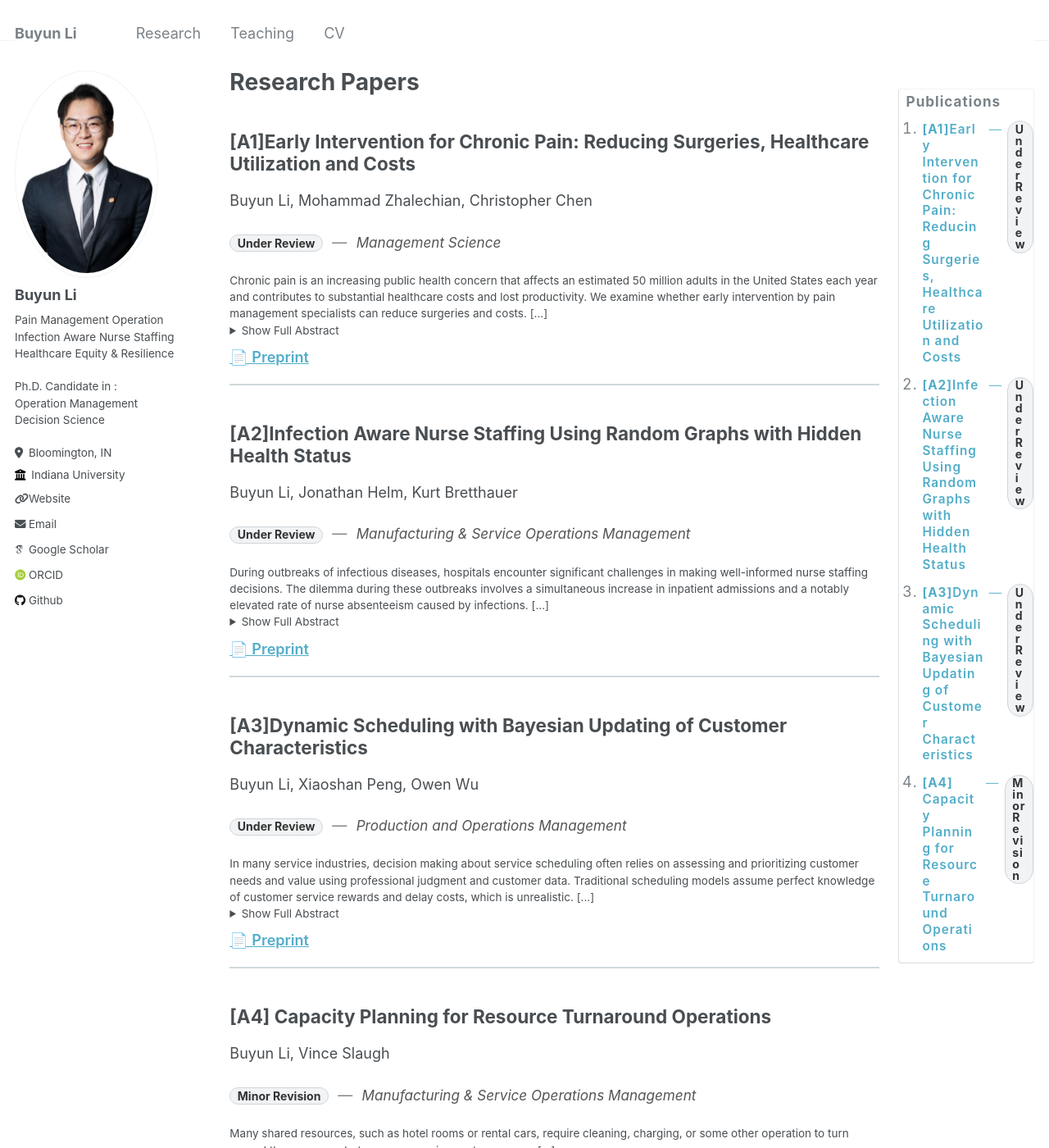
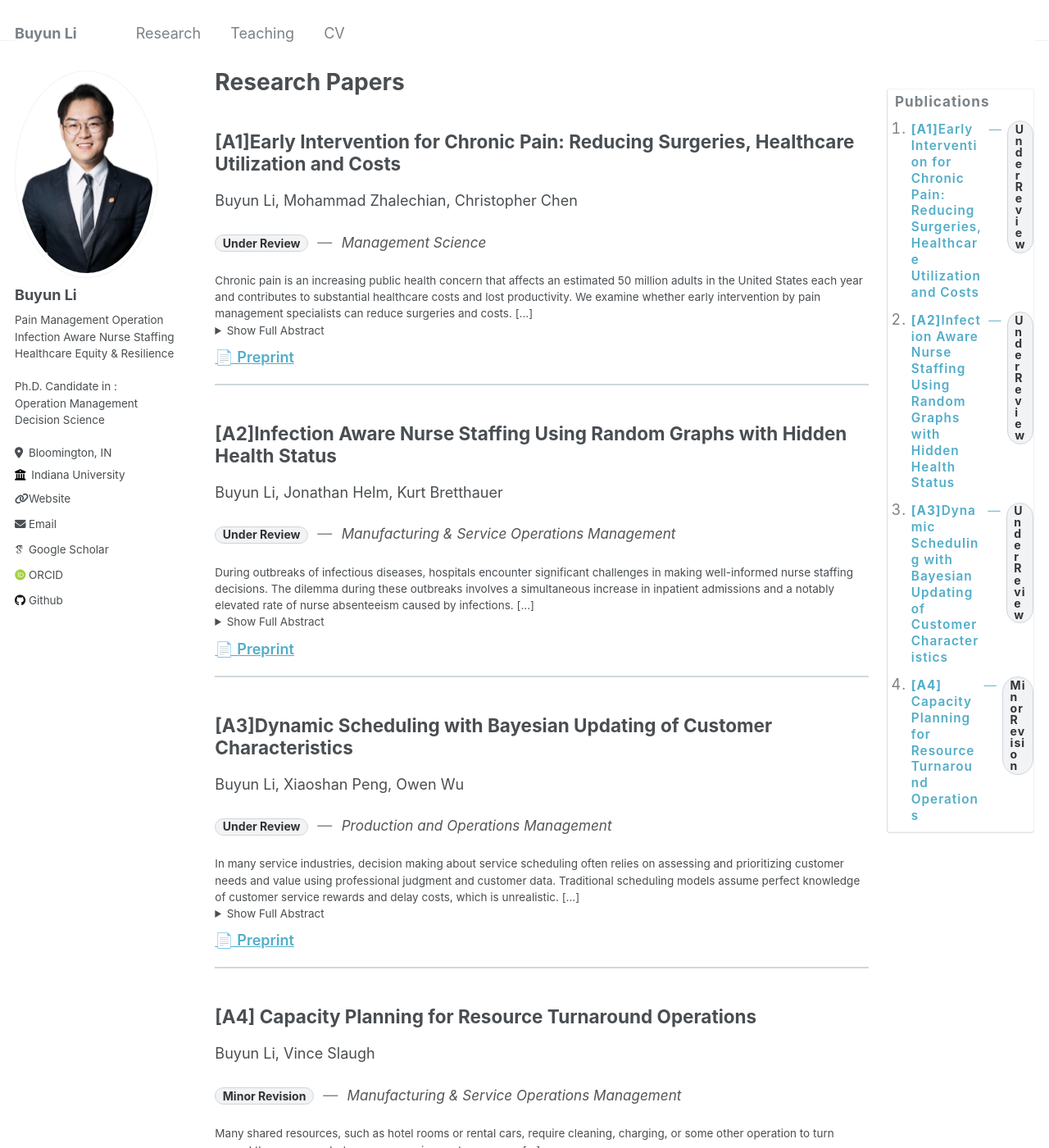
Before and after one commit to BuyunLi/BuyunLi.github.io, a Jekyll site: the page built from _pages/publications.md, in a window 1280 px wide and 1400 px high. Shown: the whole window at 82% size. Built offline with Jekyll 4.4.1, drawn with Linux system fonts in a browser that asks for light colours; some web fonts are replaced.

Commit message:
Update _custom.scss

```diff
--- a/_sass/_custom.scss
+++ b/_sass/_custom.scss
@@ -1,125 +1,113 @@
-/* =========================================================
-   FIX THEME FLOATS when using our grid layout
-   ========================================================= */
+/* ============================
+   FORCE a clean 3-column layout
+   ============================ */
+#main.with-toc {
+  /* win over any theme flex/floats */
+  display: grid !important;
+  grid-template-areas: "sidebar content toc";
+  /* ~15% | 70% | ~15% with sane min/max */
+  grid-template-columns:
+    clamp(140px, 15%, 200px)   /* sidebar */
+    minmax(0, 70%)             /* main content */
+    clamp(120px, 15%, 180px);  /* right TOC */
+  gap: 1.25rem;
+  align-items: start;
+  box-sizing: border-box;
+}
+
+/* Neutralize theme floats/widths INSIDE this page only */
 #main.with-toc > .sidebar,
-#main.with-toc > .archive {
+#main.with-toc > .archive,
+#main.with-toc > .toc--right {
   float: none !important;
   width: auto !important;
+  max-width: none !important;
   margin: 0 !important;
-  max-width: none !important;
+  min-width: 0;                /* allow shrinking in grid */
 }
 
-/* Some themes add extra max-widths inside content; neutralize them */
-#main.with-toc .page__content,
-#main.with-toc .archive__item,
-#main.with-toc .archive__content {
-  max-width: none !important;
-}
+/* Map children to grid areas explicitly */
+#main.with-toc > .sidebar,
+#main.with-toc > .sidebar.sticky { grid-area: sidebar; }
 
-/* =========================================================
-   GRID: sidebar | MAIN (~70–75%) | TOC (slim)
-   ========================================================= */
-#main.with-toc {
-  display: grid;
-  grid-template-columns:
-    clamp(160px, 16vw, 210px)   /* LEFT sidebar (slimmer) */
-    minmax(0, 1fr)              /* MAIN content (flexes; takes the rest) */
-    clamp(130px, 13vw, 180px);  /* RIGHT TOC (slimmer) */
-  gap: 1.25rem;
-  align-items: start;
-}
+#main.with-toc > .archive { grid-area: content; }
 
-/* Allow columns to shrink properly */
-#main.with-toc > .sidebar,
-#main.with-toc > .archive,
-#main.with-toc > .toc--right { min-width: 0; }
-
-/* Left sidebar + right TOC behavior */
-#main.with-toc > .sidebar { grid-column: 1; }
-#main.with-toc > .archive { grid-column: 2; }
 #main.with-toc > .toc--right {
-  grid-column: 3;
+  grid-area: toc;
   position: sticky;
   top: 6rem;
   max-height: calc(100vh - 6rem);
   overflow: auto;
-  padding-left: 0.5rem;            /* slimmer */
+  padding-left: 0.5rem;
   border-left: 1px solid #e0e0e0;
-  justify-self: end;               /* hug right edge */
+  justify-self: end;           /* hug right edge */
+  /* hard cap so TOC can’t push center narrower */
+  max-width: 180px;
 }
 
-/* Mobile: stack */
+/* ==============  Mobile: stack  ============== */
 @media (max-width: 980px) {
   #main.with-toc {
+    grid-template-areas: "content" "sidebar" "toc";
     grid-template-columns: 1fr;
     gap: 1rem;
-  }
-  #main.with-toc > .sidebar,
-  #main.with-toc > .archive,
-  #main.with-toc > .toc--right {
-    grid-column: 1;
-    max-width: none;
-    justify-self: stretch;
   }
   #main.with-toc > .toc--right {
     border-left: 0;
     border-top: 1px solid #e0e0e0;
     padding-top: 1rem;
     max-height: none;
+    justify-self: stretch;
   }
 }
 
-/* Smooth anchor scrolling */
-html { scroll-behavior: smooth; }
-
-/* =========================================================
-   TOC: smaller, normal case, numbers align with TITLE (not pill)
-   ========================================================= */
+/* ============================
+   TOC: number aligns with title
+   ============================ */
 .toc--right, .toc__title, .toc__list, .toc__list a,
-.toc__title-text, .toc__status, .toc__dash {
-  text-transform: none !important;   /* kill all-caps from theme */
-}
+.toc__title-text, .toc__status, .toc__dash { text-transform: none !important; }
 
 .toc__title { font-size: 0.95rem; margin: 0.25rem 0 0.5rem; }
 
-/* Keep numeric marker outside and aligned to first line (title) */
+/* keep list marker outside, aligned with first line (title) */
 .toc__list {
   margin: 0;
-  padding-left: 1.1rem;               /* space for 1., 2., … */
+  padding-left: 1.1rem;
   list-style: decimal outside;
 }
 
+/* make the link inline-flex and baseline-aligned so the number aligns to the TITLE */
 .toc__list a {
-  display: inline-flex;               /* align title + pill on one baseline */
+  display: inline-flex;
   align-items: baseline;
   gap: 0.35rem;
   font-size: 0.85rem;
   line-height: 1.3;
   text-decoration: none;
-  overflow-wrap: anywhere;            /* wrap long titles gracefully */
+  overflow-wrap: anywhere;   /* wrap long titles nicely */
 }
 .toc__list a:hover { text-decoration: underline; }
 
 .toc__title-text { font-weight: 600; }
 .toc__dash       { opacity: 0.8; }
 
-/* Status in TOC as a mini pill (same style language as main) */
+/* mini status pill in TOC (matches main pill style) */
 .pub__status--mini {
   display: inline-block;
   font-size: 0.72rem;
   font-weight: 700;
   padding: 0.12em 0.5em;
   border-radius: 999px;
-  line-height: 1;                     /* don't pull the baseline */
+  line-height: 1;
   background: #f1f3f5;
   color: #333;
   border: 1px solid #d0d5da;
   vertical-align: baseline;
 }
 
-/* =========================================================
-   Main publication list (your existing styles)
-   ========================================================= */
+/* ============================
+   Main publication list (as before)
+   ============================ */
 .archive .archive__item {
   border-bottom: 2px solid #cfd8dc;
   padding-bottom: 1rem;
@@ -152,9 +140,5 @@ html { scroll-behavior: smooth; }
   align-items: center;
   flex-wrap: wrap;
 }
-.pub__link {
-  font-weight: 600;
-  text-decoration: none;
-  border-bottom: 1px solid transparent;
-}
+.pub__link { font-weight: 600; text-decoration: none; border-bottom: 1px solid transparent; }
 .pub__link:hover { text-decoration: underline; }
```
